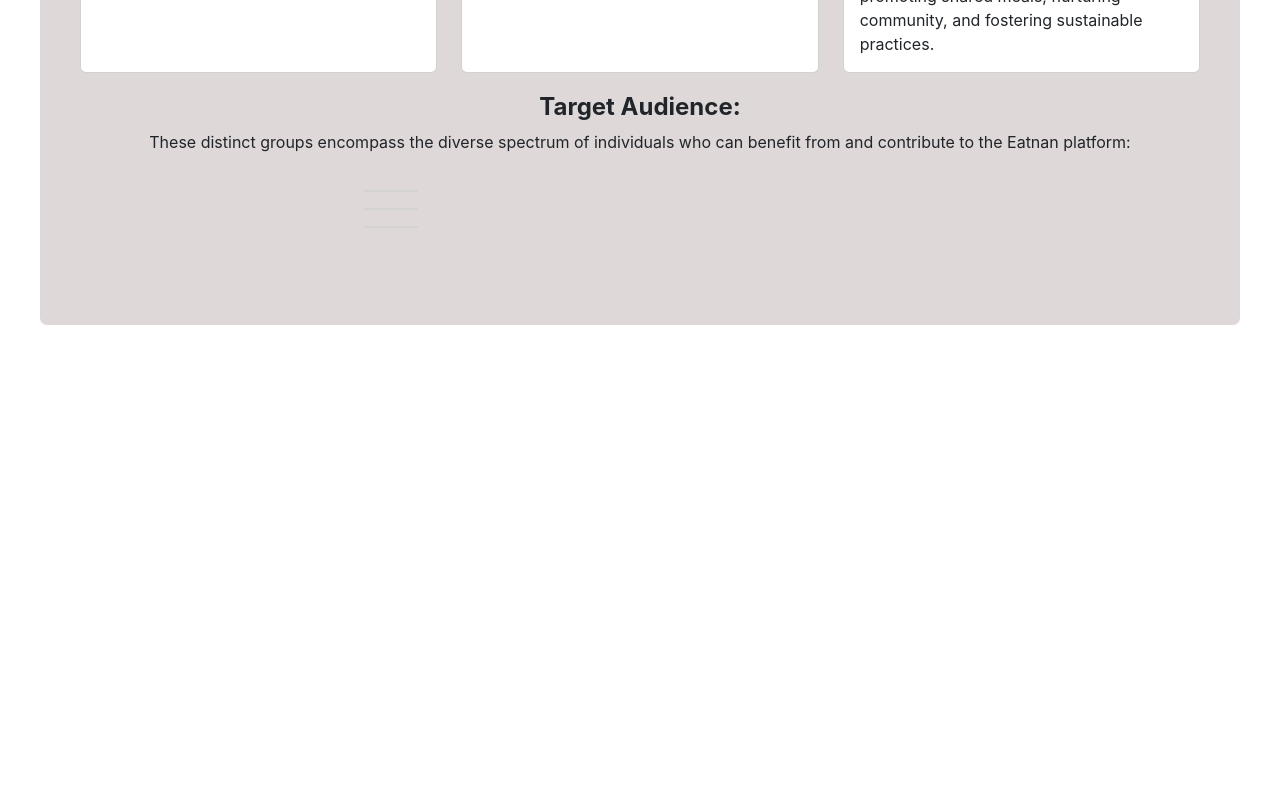
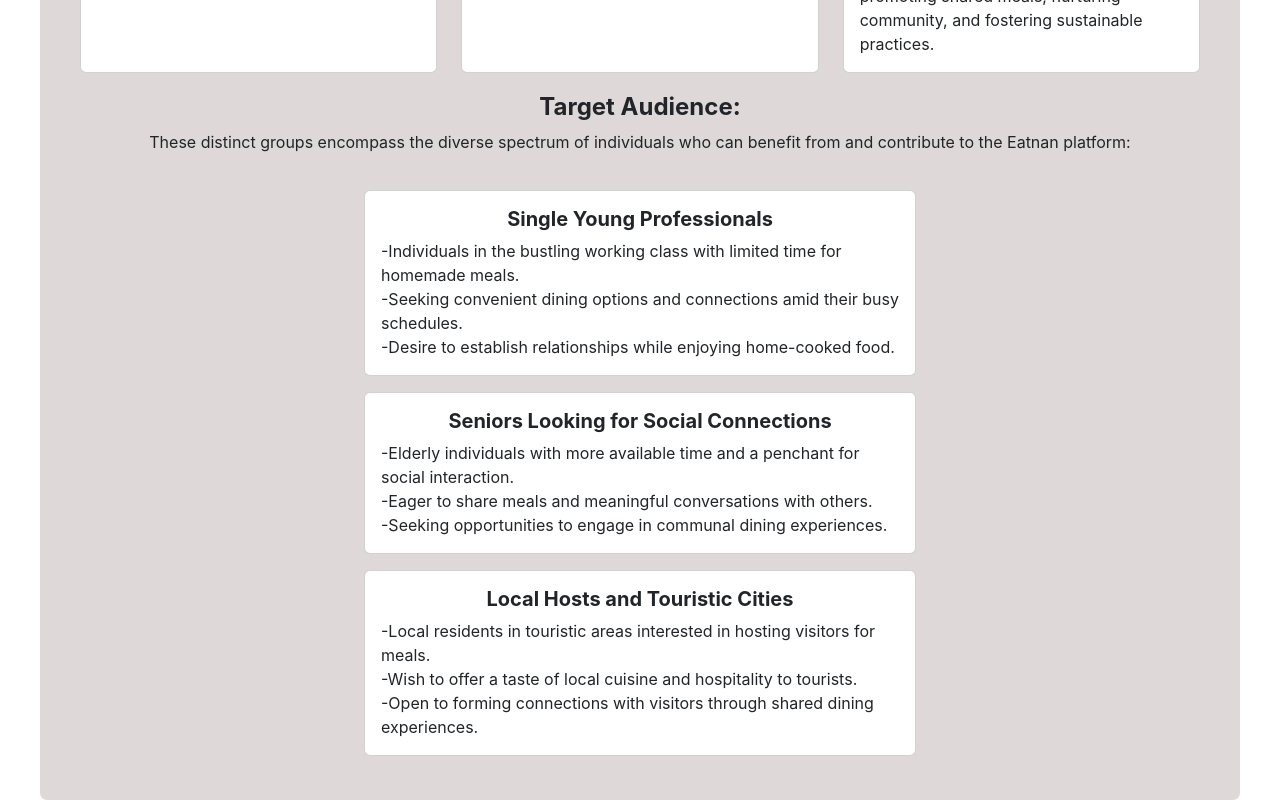
Before and after one commit to Tarek994/new-react-graphql, a React (Create React App) app: page /#/about in a window 1280 px wide. Shown: the part 2357-3157 px from the top of the page. Before the commit the page ends 2682 px from the top, so only its background shows below. Built offline with nearby package versions, Linux system fonts and the light colour scheme.

Commit message:
feat(About.tsx): update the targets audience cards layout

```diff
--- a/src/components/pages/about/About.tsx
+++ b/src/components/pages/about/About.tsx
@@ -112,34 +112,54 @@
       {/* Target Audience */}
 
       <div className="target">
+
         <div className="targets col-lg-12">
           <h4> <strong>Target Audience:</strong> </h4>
-    <p>These distinct groups encompass the diverse spectrum of individuals who can benefit from and contribute to the Eatnan platform:</p>
+          <p>These distinct groups encompass the diverse spectrum of individuals who can benefit from and contribute to the Eatnan platform:
+        </p>
           <div className="cards col-lg-6">
-      <div className="row"> {/* Added a row here */}
-        <div className="col-md-12 custom-margin">
+            <div className="col-md-12  custom-margin">
               <div className="card h-100">
-            {/* Card content */}
+                <div className="card-body d-flex flex-column">
+                  <h5 className="card-title-tar"><strong>Single Young Professionals</strong></h5>
+                  <p className="card-text-tar flex-fill">-Individuals in the bustling working class with limited time for homemade meals. <br />
+                    -Seeking convenient dining options and connections amid their busy schedules. <br />
+                    -Desire to establish relationships while enjoying home-cooked food.
+                  </p>
                 </div>
               </div>
-        <div className="col-md-12 custom-margin">
+            </div>
+            <div className="col-md-12  custom-margin">
               <div className="card h-100">
-            {/* Card content */}
+                <div className="card-body d-flex flex-column">
+                  <h5 className="card-title-tar"><strong>Seniors Looking for Social Connections</strong></h5>
+                  <p className="card-text-tar flex-fill">-Elderly individuals with more available time and a penchant for social interaction. <br />
+                    -Eager to share meals and meaningful conversations with others. <br />
+                    -Seeking opportunities to engage in communal dining experiences.
+
+                  </p>
                 </div>
               </div>
-        <div className="col-md-12 custom-margin">
+            </div>
+            <div className="col-md-12  custom-margin">
               <div className="card h-100">
-            {/* Card content */}
+                <div className="card-body d-flex flex-column">
+                  <h5 className="card-title-tar"><strong>Local Hosts and Touristic Cities</strong></h5>
+                  <p className="card-text-tar flex-fill">-Local residents in touristic areas interested in hosting visitors for meals. <br />
+                    -Wish to offer a taste of local cuisine and hospitality to tourists. <br />
+                    -Open to forming connections with visitors through shared dining experiences.
+
+                  </p>
                 </div>
               </div>
             </div>
           </div>
         </div>
-  <div className="targets-img col-lg-6"> {/* Added a col-lg-6 class */}
-    <img src={three} alt="targets" />
-  </div>
+        <div className="targets-img col-lg-6">
+          <img src={three} alt="targets"/>
         </div>
 
+      </div>
 
 
 
```
Lines whose indentation alone changed are shown as unchanged.
